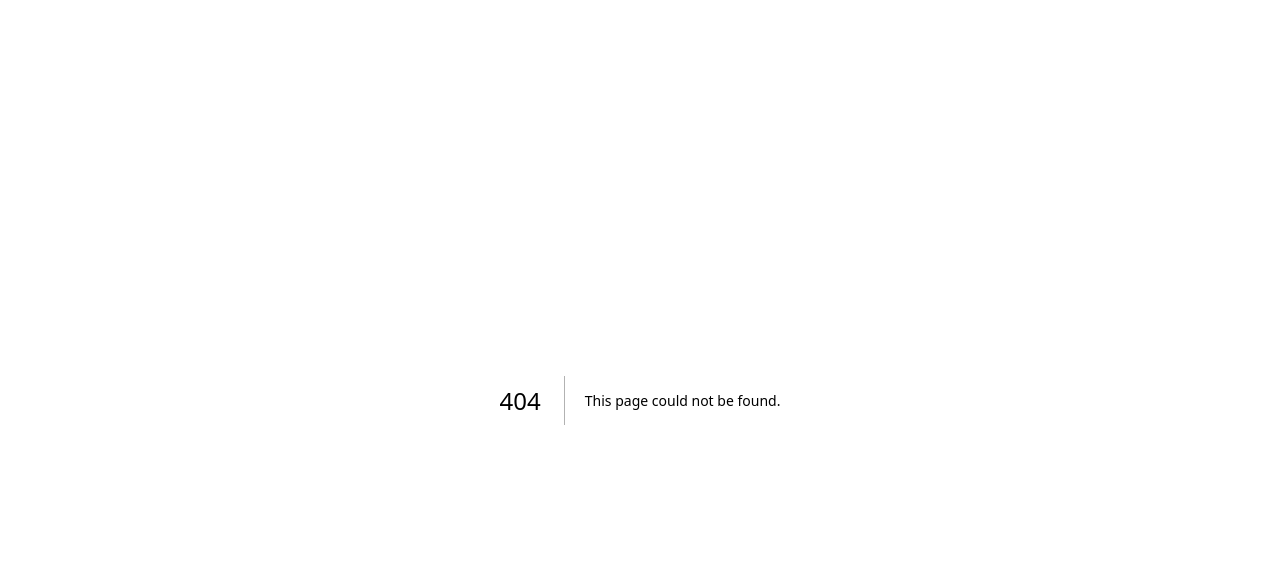
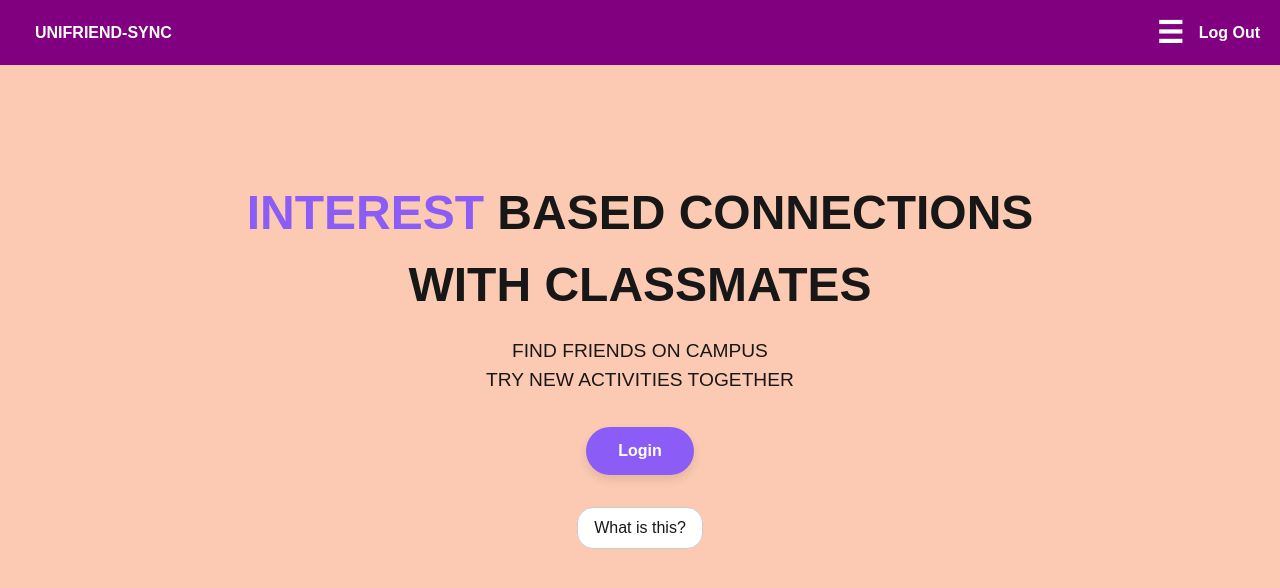
Before and after one commit to CSC-3380-Spring-2025/Team-20, a Next.js app in the folder frontend/: page /landing in a window 1280 px wide. Before the commit this address had no page. Shown: the top 588 px of the page. Built offline with nearby package versions, Linux system fonts and the light colour scheme.

Commit message:
Add Landing & Game Page

```diff
--- a/frontend/src/app/header.tsx
+++ b/frontend/src/app/header.tsx
@@ -35,7 +35,7 @@ function Header() {
       <nav style={styles.nav}>
         <ul style={styles.navLeft}>
           <li style={styles.navItem}>
-            <button onClick={()=>router.push("/bio")}>UNIFRIEND-SYNC</button>
+            <button onClick={()=>router.push("/landing")}>UNIFRIEND-SYNC</button>
           </li>
         </ul>
 
@@ -58,15 +58,17 @@ function Header() {
       {isHamburgerOpen && (
         <div ref={mobileMenuRef} style={styles.mobileMenu}>
 
-          <button onClick={()=>router.push("/bio")}  style={styles.mobileLink} aria-label="Go to my page">Profile</button>
+          <button onClick={()=>router.push("/bio")}  style={styles.mobileLink} aria-label="Go to My Page">Profile</button>
 
-          <button onClick={()=>router.push("/event")}  style={styles.mobileLink} aria-label="Go to Events page">Events</button>
+          <button onClick={()=>router.push("/event")}  style={styles.mobileLink} aria-label="Go to Event Page">Events</button>
 
-          <button onClick={()=>router.push("/map")}  style={styles.mobileLink} aria-label="Go to Map page">Map</button>
+          <button onClick={()=>router.push("/map")}  style={styles.mobileLink} aria-label="Go to Map Page">Map</button>
 
-          <button onClick={()=>router.push("/interest")}  style={styles.mobileLink} aria-label="Go to Interests page">Interests</button>
+          <button onClick={()=>router.push("/interest")}  style={styles.mobileLink} aria-label="Go to Interest Page">Interests</button>
 
-          <button onClick={()=>router.push("/settings")}  style={styles.mobileLink} aria-label="Go to Settings page">Settings</button>
+          <button onClick={()=>router.push("/game")}  style={styles.mobileLink} aria-label="Go to Game Page">Game</button>
+
+          <button onClick={()=>router.push("/settings")}  style={styles.mobileLink} aria-label="Go to Settings Page">Settings</button>
         </div>
       )}
     </header>
--- /dev/null
+++ b/frontend/src/app/landing/page.tsx
@@ -0,0 +1,99 @@
+//this is landing
+"use client"
+
+import Header from "../header";
+
+export default function LandingPage() {
+  let showDescription = false;
+
+  function toggleDescription() {
+    const para = document.getElementById("description");
+    if (para) {
+      showDescription = !showDescription;
+      para.style.display = showDescription ? "block" : "none";
+    }
+  }
+
+  return (
+    <div>
+    <Header />
+    <div style={{
+      backgroundColor: "#fccab2",
+      minHeight: "100vh",
+      padding: "2rem",
+      boxSizing: "border-box",
+      fontFamily: "sans-serif"
+    }}>
+
+      {/**Login */}
+      <div style={{
+        textAlign: "center",
+        marginTop: "10vh",
+        padding: "0 1rem"
+      }}>
+        <h2 style={{ fontSize: "clamp(1.5rem, 4vw, 3rem)", fontWeight: "bold" }}>
+          <span style={{ color: "#8b5cf6" }}>INTEREST</span> BASED CONNECTIONS
+        </h2>
+        <h2 style={{ fontSize: "clamp(1.5rem, 4vw, 3rem)", fontWeight: "bold" }}>
+          WITH CLASSMATES
+        </h2>
+        <p style={{ fontSize: "clamp(0.9rem, 2vw, 1.2rem)", marginTop: "1rem" }}>
+          FIND FRIENDS ON CAMPUS
+        </p>
+        <p style={{ fontSize: "clamp(0.9rem, 2vw, 1.2rem)" }}>
+          TRY NEW ACTIVITIES TOGETHER
+        </p>
+
+        {/*Login Button*/}
+        <a href="/login">
+          <button style={{
+            backgroundColor: "#8b5cf6",
+            color: "white",
+            padding: "0.75rem 2rem",
+            fontWeight: "bold",
+            fontSize: "1rem",
+            borderRadius: "2rem",
+            border: "none",
+            marginTop: "2rem",
+            boxShadow: "0px 5px 10px rgba(0,0,0,0.1)",
+            cursor: "pointer"
+          }}>
+            Login
+          </button>
+        </a>
+
+        {/*What is this?*/}
+        <div style={{ marginTop: "2rem" }}>
+          <button
+            onClick={toggleDescription}
+            style={{
+              backgroundColor: "#fff",
+              border: "1px solid #ccc",
+              borderRadius: "1rem",
+              padding: "0.5rem 1rem",
+              cursor: "pointer",
+              fontSize: "1rem"
+            }}
+          >
+            What is this?
+          </button>
+
+          <p id="description" style={{
+            display: "none",
+            marginTop: "1rem",
+            maxWidth: "90%",
+            width: "600px",
+            marginLeft: "auto",
+            marginRight: "auto",
+            fontSize: "clamp(0.9rem, 2vw, 1.1rem)"
+          }}>
+            Uni-Friend Sync helps students connect with classmates based on shared interests.
+            Whether you're looking for study buddies, event partners, or simply new friends on campus,
+            this platform makes it easy to find your people and explore activities together.
+          </p>
+        </div>
+      </div>
+    </div>
+    </div>
+  );
+}
--- a/frontend/src/app/outsideCampus/components/optionsbar.tsx
+++ b/frontend/src/app/outsideCampus/components/optionsbar.tsx
@@ -1,3 +1,5 @@
+"use client";
+
 import React, { useState } from "react";
 import { useHover } from "../hooks/usehover"; // Keep the custom hook here
 import * as styles from "../styles/ocstyle";
--- a/frontend/src/app/outsideCampus/page.tsx
+++ b/frontend/src/app/outsideCampus/page.tsx
@@ -1,4 +1,5 @@
 "use client";
+
 import React from "react";
 import Header from "../header";
 import * as styles from "../outsideCampus/styles/ocstyle";
@@ -9,7 +10,6 @@ import { useRouter } from "next/navigation";
 export default function OutsideCampus() {
   const [Hovered, listener] = useHover();
   const router = useRouter();
-
 
   return (
     <>
--- a/frontend/src/app/page.tsx
+++ b/frontend/src/app/page.tsx
@@ -1,12 +1,13 @@
 "use client";
 
 import Header from "./header";
+import Landing from "./landing/page";
 
 export default function MapPage() {
   return (
     <div>
       <Header />
-      <h1>Home Page In Development</h1>
+      <Landing />
     </div>
   );
 }
--- a/frontend/styles/profile.module.css
+++ b/frontend/styles/profile.module.css
@@ -15,6 +15,7 @@
   border: 2px solid #c1bfbf;
   border-radius: 50%;
   cursor: pointer;
+  background-color: #ffffff;
 }
 
 .profileImageUpload {
@@ -30,6 +31,7 @@
   margin: 10px 0 0 40px;
   border: 2px solid #c1bfbf;
   border-radius: 10px;
+  background-color: #ffffff;
 }
 
 .nameInput {
@@ -46,6 +48,7 @@
   margin: 10px 0 0 40px;
   border: 2px solid #c1bfbf;
   border-radius: 10px;
+  background-color: #ffffff;
 }
 
 .bioInput {
@@ -63,6 +66,7 @@
   margin: 10px 0 0 40px;
   border: 2px solid #c1bfbf;
   border-radius: 10px;
+  background-color: #ffffff;
 }
 
 .socialAccountsInput {
```
Also changed, not shown: frontend/src/app/game/page.tsx (added, +164 -0 lines).
